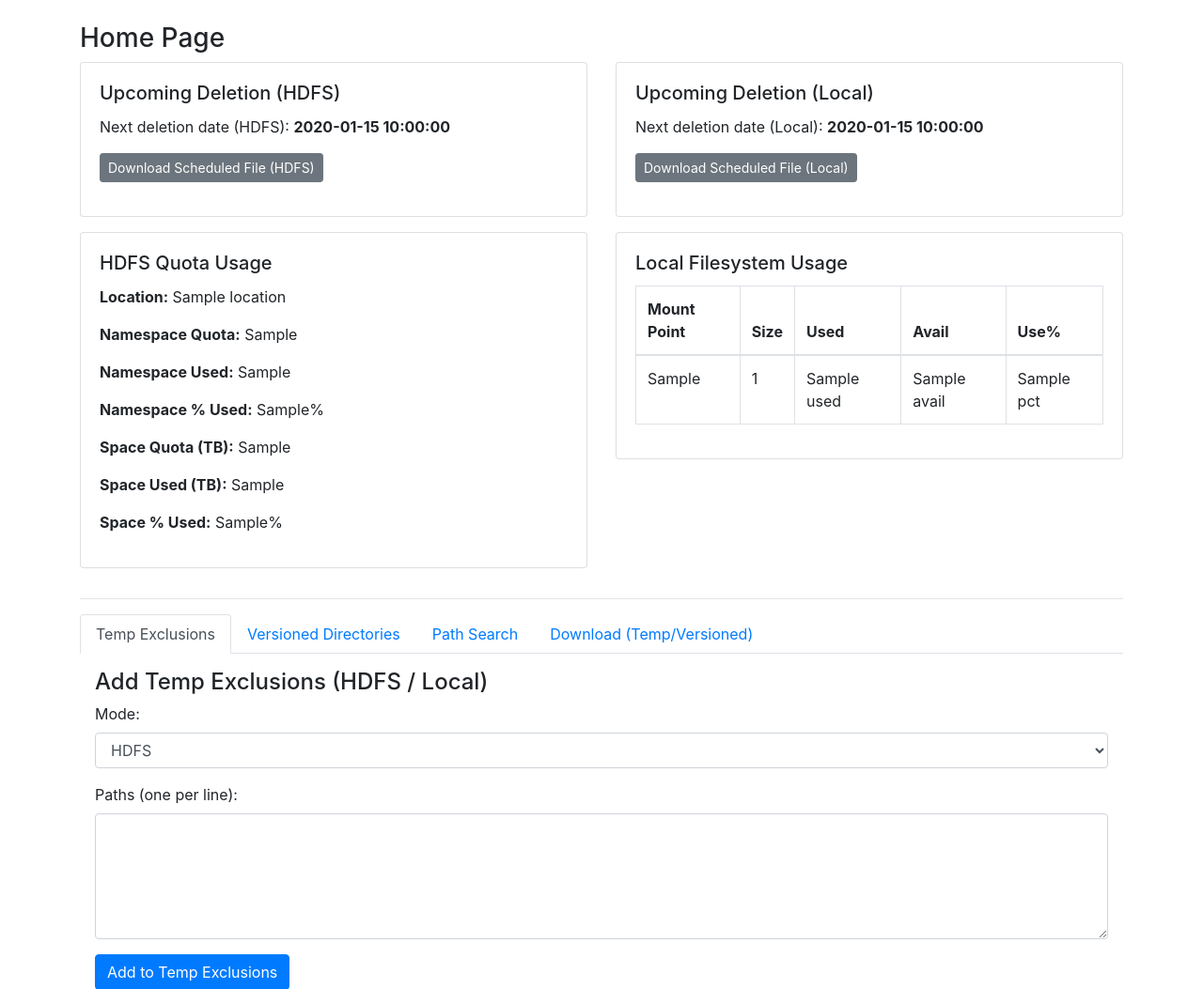
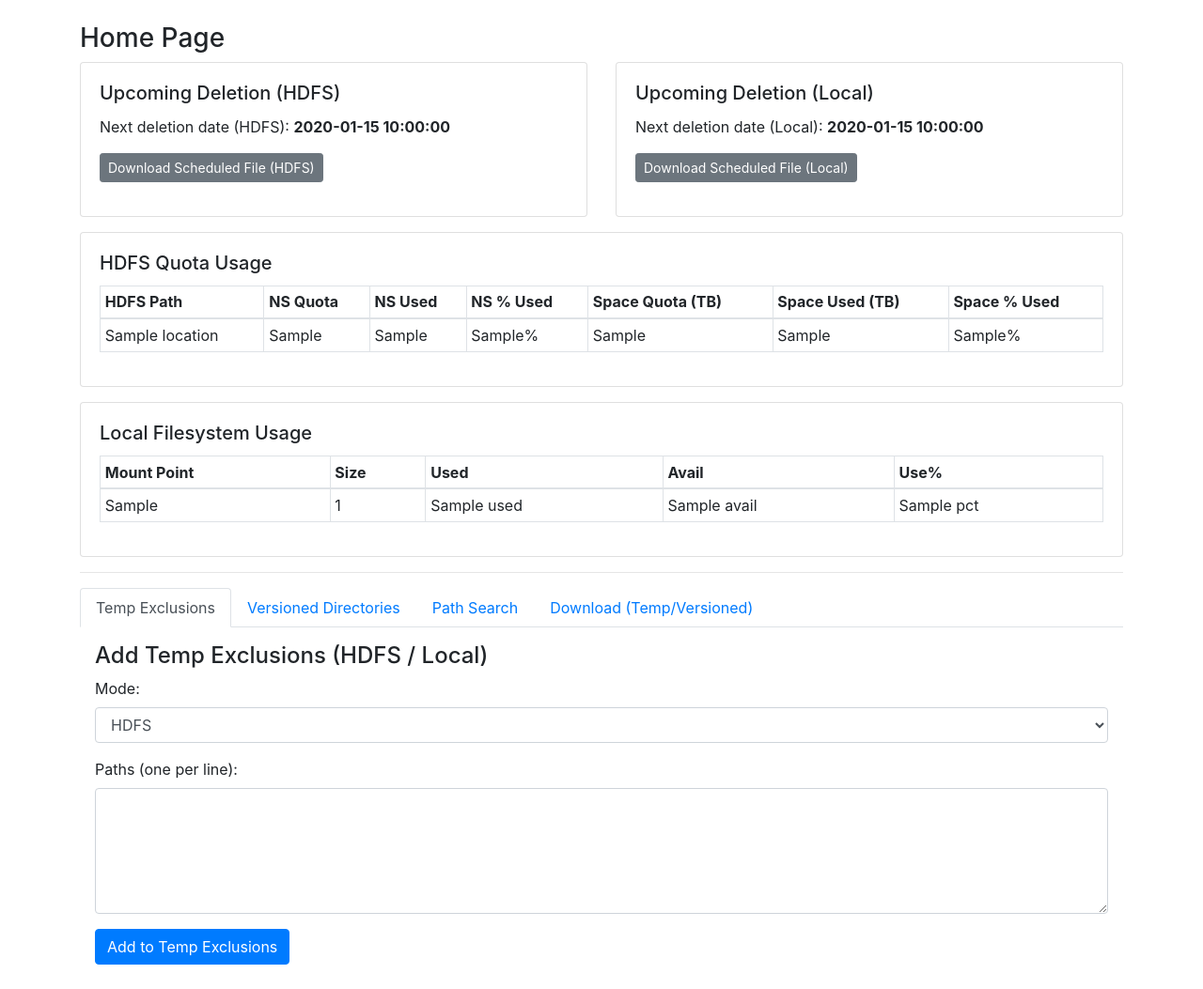
Before and after one commit to sangram2093/hdfs_monitoring, a Flask app: template templates/index.html in a window 1280 px wide. Shown: the part 56-1109 px from the top of the page at 94% size. After the commit the page ends 1083 px from the top, so only its background shows below. Run offline with Flask 3, Linux system fonts and the light colour scheme; the template is opened without the code that fills it: most values are stand-ins (such as "Sample title", 1, 10 or a date in 2020).

Commit message:
Update index.html

```diff
--- a/templates/index.html
+++ b/templates/index.html
@@ -41,34 +41,53 @@
   </div>
 </div>
 
-<!-- 2) Quota Information (HDFS & Local) -->
-<div class="row">
-  <!-- HDFS usage data -->
-  <div class="col-md-6">
+<!-- 2) HDFS Quota Usage Table -->
 <div class="card mb-3">
   <div class="card-body">
     <h5 class="card-title">HDFS Quota Usage</h5>
-        {% if hdfs_usage_data %}
-          <p><strong>Location:</strong> {{ hdfs_usage_data.location }}</p>
-          <p><strong>Namespace Quota:</strong> {{ hdfs_usage_data.ns_quota }}</p>
-          <p><strong>Namespace Used:</strong> {{ hdfs_usage_data.ns_used }}</p>
-          <p><strong>Namespace % Used:</strong> {{ hdfs_usage_data.ns_pct }}%</p>
-          <p><strong>Space Quota (TB):</strong> {{ hdfs_usage_data.space_quota_tb }}</p>
-          <p><strong>Space Used (TB):</strong> {{ hdfs_usage_data.space_used_tb }}</p>
-          <p><strong>Space % Used:</strong> {{ hdfs_usage_data.space_pct }}%</p>
+    <table class="table table-bordered table-sm">
+      <thead>
+        <tr>
+          <th>HDFS Path</th>
+          <th>NS Quota</th>
+          <th>NS Used</th>
+          <th>NS % Used</th>
+          <th>Space Quota (TB)</th>
+          <th>Space Used (TB)</th>
+          <th>Space % Used</th>
+        </tr>
+      </thead>
+      <tbody>
+        {% for usage in hdfs_usage_list %}
+        <tr>
+          <td>{{ usage.location }}</td>
+          <td>{{ usage.ns_quota }}</td>
+          <td>{{ usage.ns_used }}</td>
+          {% if usage.ns_pct > 80 %}
+            <td style="background-color:#f99;">{{ usage.ns_pct }}%</td>
           {% else %}
-          <p>Could not fetch HDFS quota usage. Check path or command output.</p>
+            <td>{{ usage.ns_pct }}%</td>
           {% endif %}
-      </div>
+
+          <td>{{ usage.space_quota_tb }}</td>
+          <td>{{ usage.space_used_tb }}</td>
+          {% if usage.space_pct > 80 %}
+            <td style="background-color:#f99;">{{ usage.space_pct }}%</td>
+          {% else %}
+            <td>{{ usage.space_pct }}%</td>
+          {% endif %}
+        </tr>
+        {% endfor %}
+      </tbody>
+    </table>
   </div>
 </div>
 
-  <!-- Local FS usage -->
-  <div class="col-md-6">
+<!-- 3) Local FS usage -->
 <div class="card mb-3">
   <div class="card-body">
     <h5 class="card-title">Local Filesystem Usage</h5>
-        <table class="table table-bordered">
+    <table class="table table-bordered table-sm">
       <thead>
         <tr>
           <th>Mount Point</th>
@@ -80,20 +99,24 @@
       </thead>
       <tbody>
         {% for mp, size, used, avail, pct in local_fs_usage %}
+          {% set usage_pct = pct.strip('%') %}
           <tr>
             <td>{{ mp }}</td>
             <td>{{ size }}</td>
             <td>{{ used }}</td>
             <td>{{ avail }}</td>
+            {% if usage_pct|float > 80 %}
+              <td style="background-color:#f99;">{{ pct }}</td>
+            {% else %}
               <td>{{ pct }}</td>
+            {% endif %}
           </tr>
         {% endfor %}
       </tbody>
     </table>
   </div>
 </div>
-  </div>
-</div>
+
 
 <hr />
 
```
Lines whose indentation alone changed are shown as unchanged.
